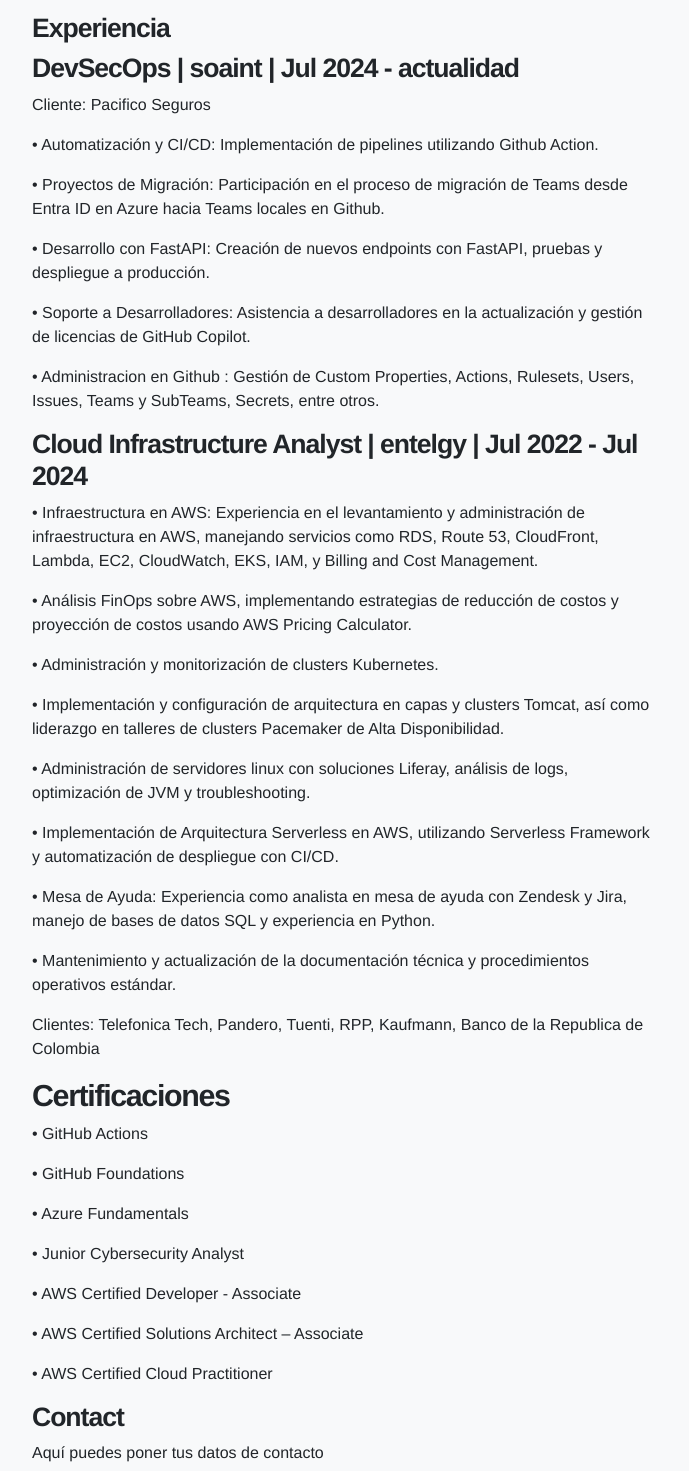
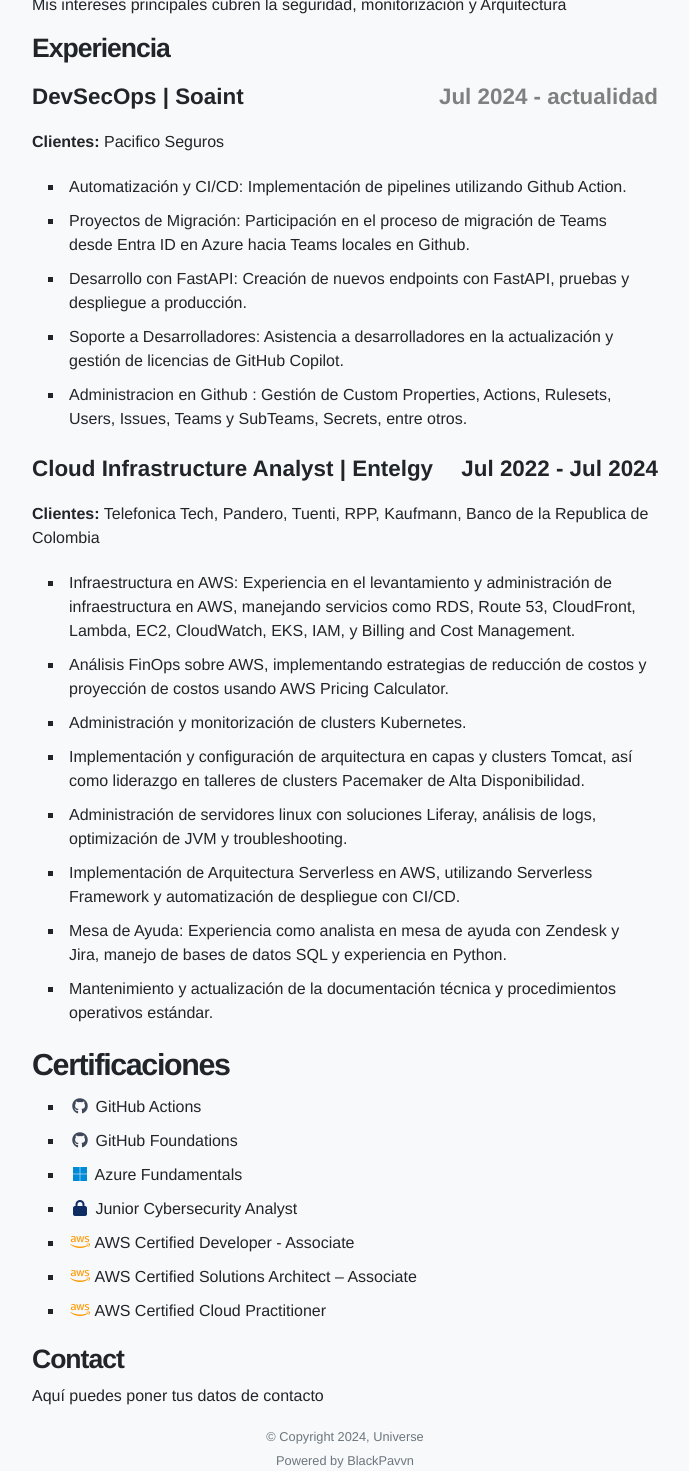
Before and after one commit to Universe1609/STATIC-WEBSITE-PORTAFOLIO, an Astro site: page / in a window 1280 px wide. Shown: the part 540-2011 px from the top of the page, without its empty margins (295-984 px from the left). Built offline with nearby package versions, Linux system fonts and the light colour scheme; Astro itself is replaced by a stand-in of ours.

Commit message:
Re-estructura HTML y nuevos estilos

```diff
--- a/src/layouts/Layout.astro
+++ b/src/layouts/Layout.astro
@@ -56,8 +56,34 @@
 		font-size: 1.6625rem;
 	}
 
+	ul {
+		list-style-type: square;
+	}
+
+	li {
+		padding: 5px;
+	}
+
+	li span {
+		display: inline-flex;
+		justify-content: center;
+		width: 22px
+	}
+
 	.mr-3, .mx-3 {
 		margin-right: 1rem !important;
+	}
+
+	.job {
+		display: flex;
+		justify-content: space-between;
+		margin-top: 15px;
+        font-size: 1.4rem;
+        font-weight: 700;
+	}
+
+	.experience {
+		display: inline;
 	}
 
 	#content {
--- a/src/pages/index.astro
+++ b/src/pages/index.astro
@@ -14,36 +14,54 @@
 			<p>Gestión y administración de servicios Cloud en AWS y Azure, administración de Cluster Kubernetes y conocimientos en GitOps con ArgoCD</p>
 			<p>Mis intereses principales cubren la seguridad, monitorización y Arquitectura</p>
 
-			<h3 id="experiencia">Experiencia</h3>
-			<h3 id="soaint"> DevSecOps | soaint | Jul 2024 - actualidad</h3>
-			<p> Cliente: Pacifico Seguros </p>
-			<p> • Automatización y CI/CD: Implementación de pipelines utilizando Github Action.</p>
-			<p> • Proyectos de Migración: Participación en el proceso de migración de Teams desde Entra ID en Azure hacia Teams locales en Github.</p>
-			<p> • Desarrollo con FastAPI: Creación de nuevos endpoints con FastAPI, pruebas y despliegue a producción.</p>
-			<p> • Soporte a Desarrolladores: Asistencia a desarrolladores en la actualización y gestión de licencias de GitHub Copilot.</p>
-			<p> • Administracion en Github : Gestión de Custom Properties, Actions, Rulesets, Users, Issues, Teams y SubTeams, Secrets, entre otros. </p>
+			<h3>Experiencia</h3>
+			<div class="job">
+				<p class="experience"> DevSecOps | Soaint </p>
+				<p class="experience" style="color: grey"> Jul 2024 - actualidad</p>
+			</div>
 
-			<h3 id="entelgy">Cloud Infrastructure Analyst | entelgy | Jul 2022 - Jul 2024</h3>
-			<p> • Infraestructura en AWS: Experiencia en el levantamiento y administración de infraestructura en AWS, manejando servicios como RDS, Route 53, CloudFront, Lambda, EC2, CloudWatch, EKS, IAM, y Billing and Cost Management. </p>
-			<p> • Análisis FinOps sobre AWS, implementando estrategias de reducción de costos y proyección de costos usando AWS Pricing Calculator.</p>
-			<p> • Administración y monitorización de clusters Kubernetes.</p>
-			<p> • Implementación y configuración de arquitectura en capas y clusters Tomcat, así como liderazgo en talleres de clusters Pacemaker de Alta Disponibilidad.</p>
-			<p> • Administración de servidores linux con soluciones Liferay, análisis de logs, optimización de JVM y troubleshooting.</p>
-			<p> • Implementación de Arquitectura Serverless en AWS, utilizando Serverless Framework y automatización de despliegue con CI/CD.</p>
-			<p> • Mesa de Ayuda: Experiencia como analista en mesa de ayuda con Zendesk y Jira, manejo de bases de datos SQL y experiencia en Python.</p>
-			<p> • Mantenimiento y actualización de la documentación técnica y procedimientos operativos estándar.</p>
-			<p> Clientes: Telefonica Tech, Pandero, Tuenti, RPP, Kaufmann, Banco de la Republica de Colombia</p>
+			<p> <strong>Clientes:</strong> Pacifico Seguros</p>
 
-			<h2 id="certificaciones">Certificaciones</h2>
-			<p> • GitHub Actions </p>
-			<p> • GitHub Foundations </p>
-			<p> • Azure Fundamentals</p>
-			<p> • Junior Cybersecurity Analyst</p>
-			<p> • AWS Certified Developer - Associate</p>
-			<p> • AWS Certified Solutions Architect – Associate</p>
-			<p> • AWS Certified Cloud Practitioner </p>
+			<ul>
+				<li> Automatización y CI/CD: Implementación de pipelines utilizando Github Action.</p>
+				<li> Proyectos de Migración: Participación en el proceso de migración de Teams desde Entra ID en Azure hacia Teams locales en Github.</li>
+				<li> Desarrollo con FastAPI: Creación de nuevos endpoints con FastAPI, pruebas y despliegue a producción.</li>
+				<li> Soporte a Desarrolladores: Asistencia a desarrolladores en la actualización y gestión de licencias de GitHub Copilot.</li>
+				<li> Administracion en Github : Gestión de Custom Properties, Actions, Rulesets, Users, Issues, Teams y SubTeams, Secrets, entre otros. </li>
+			</ul>
 
-			<h3 id="contact">Contact</h3>
+			<div class="job">
+				<p class="experience">Cloud Infrastructure Analyst | Entelgy </p>
+				<p class="experience">Jul 2022 - Jul 2024</p>
+			</div>
+
+			<p> <strong>Clientes:</strong> Telefonica Tech, Pandero, Tuenti, RPP, Kaufmann, Banco de la Republica de Colombia</p>
+
+			<ul>
+				<li> Infraestructura en AWS: Experiencia en el levantamiento y administración de infraestructura en AWS, manejando servicios como RDS, Route 53, CloudFront, Lambda, EC2, CloudWatch, EKS, IAM, y Billing and Cost Management. </li>
+				<li> Análisis FinOps sobre AWS, implementando estrategias de reducción de costos y proyección de costos usando AWS Pricing Calculator.</li>
+				<li> Administración y monitorización de clusters Kubernetes.</p>
+				<li> Implementación y configuración de arquitectura en capas y clusters Tomcat, así como liderazgo en talleres de clusters Pacemaker de Alta Disponibilidad.</li>
+				<li> Administración de servidores linux con soluciones Liferay, análisis de logs, optimización de JVM y troubleshooting.</li>
+				<li> Implementación de Arquitectura Serverless en AWS, utilizando Serverless Framework y automatización de despliegue con CI/CD.</li>
+				<li> Mesa de Ayuda: Experiencia como analista en mesa de ayuda con Zendesk y Jira, manejo de bases de datos SQL y experiencia en Python.</li>
+				<li> Mantenimiento y actualización de la documentación técnica y procedimientos operativos estándar.</li>
+			</ul>
+
+
+			<h2>Certificaciones</h2>
+
+			<ul>
+				<li> <span><i class="fa-brands fa-github" style="color: #3f485a;"></i></span> GitHub Actions </li>
+				<li> <span><i class="fa-brands fa-github" style="color: #3f485a;"></i></span> GitHub Foundations </li>
+				<li> <span><i class="fa-brands fa-microsoft" style="color: #008ad7;"></i></span> Azure Fundamentals</li>
+				<li> <span><i class="fa-solid fa-lock" style="color: #0e2d62;"></i></span> Junior Cybersecurity Analyst</li>
+				<li> <span><i class="fa-brands fa-aws" style="color: #ff9900;"></i></span> AWS Certified Developer - Associate</li>
+				<li> <span><i class="fa-brands fa-aws" style="color: #ff9900;"></i></span> AWS Certified Solutions Architect – Associate</li>
+				<li> <span><i class="fa-brands fa-aws" style="color: #ff9900;"></i></span> AWS Certified Cloud Practitioner </li>
+			</ul>
+
+			<h3>Contact</h3>
 			<p>Aquí puedes poner tus datos de contacto</p>
 		  </div>
 		</main>
```
